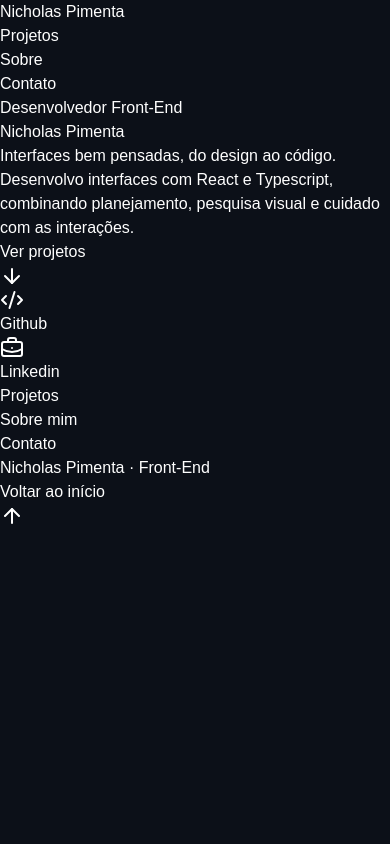
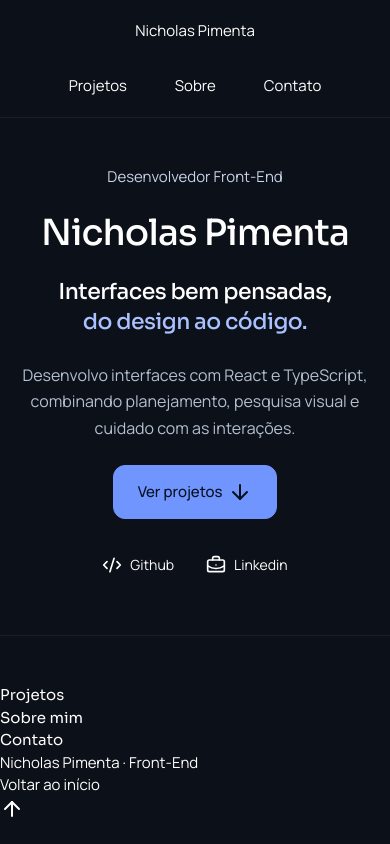
Before and after one commit to nicholasPimenta/portfolio, a React (Vite) app: page / in a window 390 px wide. Built offline with nearby package versions, Linux system fonts and the light colour scheme.

Commit message:
feat: add responsive header and hero with global theme and fonts

```diff
--- a/index.html
+++ b/index.html
@@ -3,6 +3,12 @@
   <head>
     <meta charset="UTF-8" />
     <link rel="icon" type="image/svg+xml" href="" />
+    <link rel="preconnect" href="https://fonts.googleapis.com" />
+    <link rel="preconnect" href="https://fonts.gstatic.com" crossorigin />
+    <link
+      href="https://fonts.googleapis.com/css2?family=Manrope:wght@200..800&amp;family=Sora:wght@100..800&amp;display=swap"
+      rel="stylesheet"
+    />
     <meta name="viewport" content="width=device-width, initial-scale=1.0" />
     <title>portfolio</title>
   </head>
--- a/src/components/Header.tsx
+++ b/src/components/Header.tsx
@@ -1,20 +1,25 @@
 function Header() {
   return (
-    <header id="topo">
+    <header
+      id="topo"
+      className="border-b border-line"
+    >
+      <div className="container flex flex-col sm:flex-row justify-between items-center mx-auto px-11 py-5 gap-8 sm:gap-0">
         <a href="#hero">Nicholas Pimenta</a>
         <nav>
-        <ul>
+          <ul className="flex flex-row gap-12 sm:gap-6">
             <li>
-            <a href="#projetos">Projetos</a>
+              <a href="#projetos" className="hover:text-accent duration-200 ease-linear">Projetos</a>
             </li>
             <li>
-            <a href="#sobre">Sobre</a>
+              <a href="#sobre" className="hover:text-accent duration-200 ease-linear">Sobre</a>
             </li>
             <li>
-            <a href="#contato">Contato</a>
+              <a href="#contato" className="hover:text-accent duration-200 ease-linear">Contato</a>
             </li>
           </ul>
         </nav>
+      </div>
     </header>
   );
 }
--- a/src/index.css
+++ b/src/index.css
@@ -2,16 +2,22 @@
 
 @layer base {
   h1, h2, h3 {
-    font-family: "Sora", sans-serif;
+    font-family: "Sora", Arial, sans-serif;
   }
   body {
     background-color: #0c1018;
     color: #fefefe;
-    font-family: "Manrope", sans-serif;
+    font-family: "Manrope", Arial, sans-serif;
+    font-size: 15px;
   }
 }
 
 @theme {
-  --color-main: #7095ff;
-  --color-accent: #aac1ff;
+  --color-main: #7095FF;
+  --color-accent: #AAC1FF;
+  --color-line: #181F2C;
+  --color-text: #C7D3E9;
+  --color-text-secondary: #B4BFD0;
+  --color-text-button: #07111E;
+  --color-button-hover: #243854;
 }
--- a/src/sections/Hero.tsx
+++ b/src/sections/Hero.tsx
@@ -2,22 +2,42 @@ import { ArrowDown, BriefcaseBusiness, CodeXml } from "lucide-react";
 
 function Hero() {
   return (
-    <section>
-      <div>
-        <p>Desenvolvedor Front-End</p>
-        <h1>Nicholas Pimenta</h1>
-        <h2>
-          Interfaces bem pensadas, <span>do design ao código.</span>
+    <section id="hero" className="mb-12">
+      <div className="container flex flex-col justify-between items-center mx-auto pt-12 sm:pt-20 pb-6 gap-6 text-center">
+        <p className="text-text">Desenvolvedor Front-End</p>
+        <h1 className="text-4xl sm:text-7xl font-medium tracking-tight text-balance px-4 sm:px-0">
+          Nicholas Pimenta
+        </h1>
+        <h2 className="text-[22px] sm:text-3xl tracking-tight leading-[1.4] font-medium">
+          Interfaces bem pensadas,
+          <br />
+          <span className="text-accent">do design ao código.</span>
         </h2>
-        <p>
-          Desenvolvo interfaces com React e Typescript, combinando planejamento,
+        <p className="text-text-secondary text-base px-4 sm:px-0 leading-[1.65]">
+          Desenvolvo interfaces com React e TypeScript, combinando planejamento,{" "}
+          <br className="hidden sm:block" />
           pesquisa visual e cuidado com as interações.
         </p>
-        <button>Ver projetos <ArrowDown /></button>
+        <a
+          href="#projetos"
+          className="flex flex-row justify-center items-center gap-1.5 bg-main text-text-button border border-main px-6 py-3.5 rounded-xl font-medium"
+        >
+          Ver projetos <ArrowDown aria-hidden="true" />
+        </a>
       </div>
-      <div>
-          <CodeXml /> Github
-          <BriefcaseBusiness /> Linkedin
+      <div className="flex flex-row gap-2 justify-center items-center border-b border-line pb-12 sm:pb-16">
+        <a
+          href="https://github.com/nicholasPimenta"
+          className="flex flex-row justify-center items-center gap-2 bg-transparent hover:bg-button-hover duration-200 ease-linear px-3 sm:px-4 py-3 sm:py-3.5 rounded-xl text-sm sm:text-base"
+        >
+          <CodeXml aria-hidden="true" className="size-5 sm:size-6" /> Github
+        </a>
+        <a
+          href="https://www.linkedin.com/in/nicholas-pimenta/"
+          className="flex flex-row justify-center items-center gap-2 bg-transparent hover:bg-button-hover duration-200 ease-linear px-3 sm:px-4 py-3 sm:py-3.5 rounded-xl text-sm sm:text-base"
+        >
+          <BriefcaseBusiness aria-hidden="true" className="size-5 sm:size-6" /> Linkedin
+        </a>
       </div>
     </section>
   );
```
Lines whose indentation alone changed are shown as unchanged.
